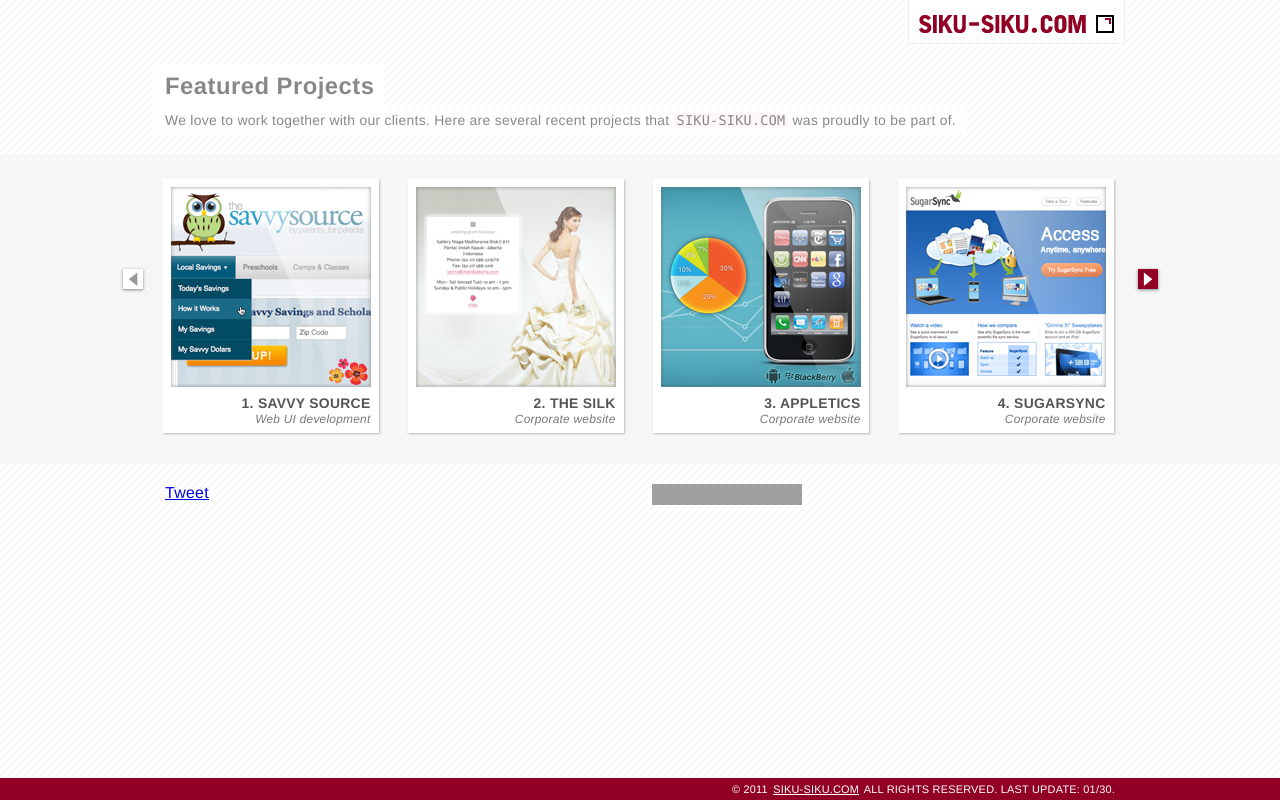
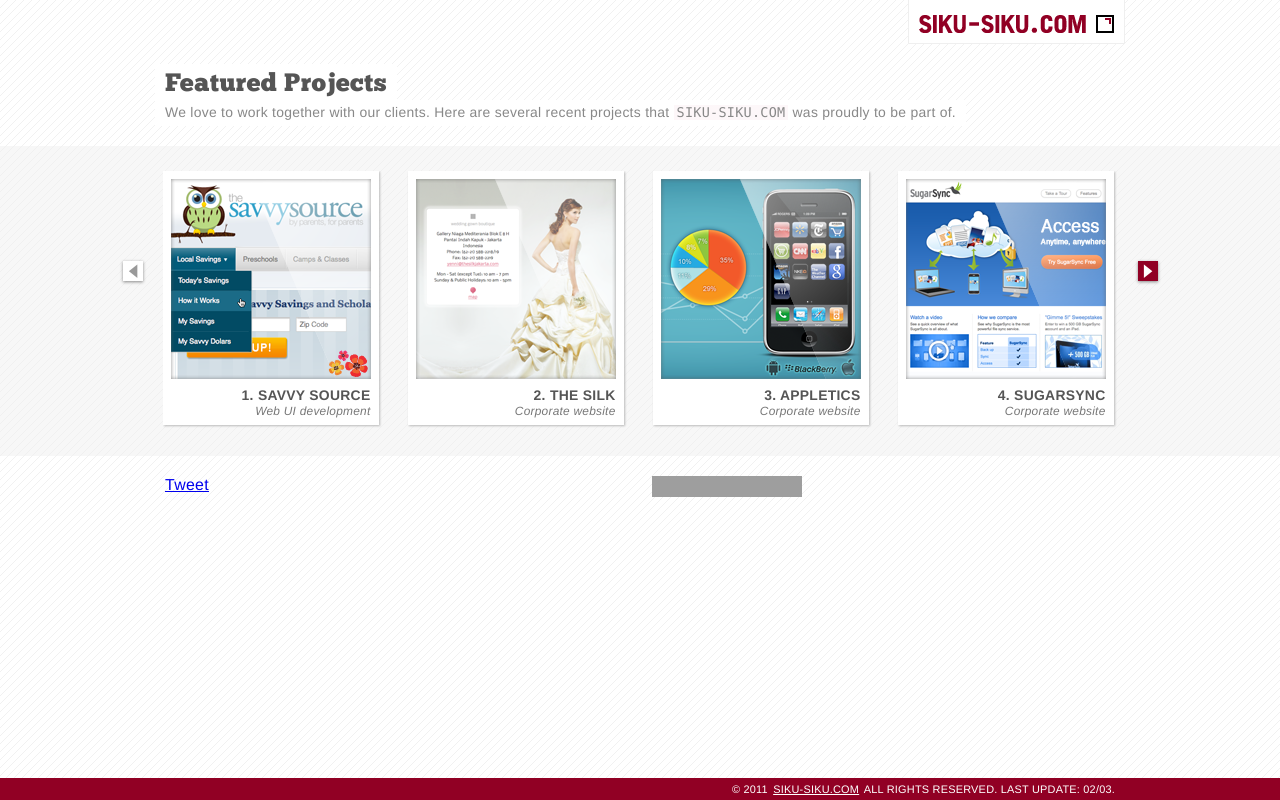
Before and after one commit to mulyadioey/Siku-Siku, a PHP site: page / in a window 1280 px wide. Run offline with PHP 8.4, Linux system fonts and the light colour scheme; some libraries are stand-ins or nearby versions; grey boxes are pictures that could not be loaded.

Commit message:
Added a non-standard font i.e. Chunk.

```diff
--- a/css/siku-siku.css
+++ b/css/siku-siku.css
@@ -56,6 +56,13 @@
 .clearfix { display: block; }
 /* End hide from IE-mac */
 
+/** --------------------------------------------------
+  * Fonts.
+  * -------------------------------------------------- */
+@font-face {
+	font-family: 'Chunk';
+	src: url(/plugins/font/chunk/Chunk.ttf);
+}
 
 /** --------------------------------------------------
   * Global
@@ -203,7 +210,10 @@
 		}
 
 		div#ss_body h1 span {
-			padding: 8px 10px;
+			padding: 8px 10px 3px;
+			color: #555;
+			font-family: 'Chunk', Helvetica, "Segoe UI", Arial, Verdana, sans-serif;
+			font-weight: normal;
 		}
 
 		div#ss_body p span {
--- a/index.html
+++ b/index.html
@@ -3,8 +3,8 @@
 <head>
 <meta http-equiv="Content-Type" content="text/html; charset=UTF-8" />
 <title>Siku-Siku.com Homepage</title>
-<meta name="description" content="Siku-Siku.com is a web design and development consultancy service based in Jakarta and San Francisco, striving to improve the web experience one site at a time." />
-<meta name="keywords" content="web design, web development, web experience, Jakarta, Indonesia" />
+<meta name="description" content="Siku-Siku.com is a web design and user interface development consultancy service based in Jakarta and San Francisco, striving to improve the web experience one site at a time." />
+<meta name="keywords" content="web design, web development, web experience, user interface, Jakarta, Indonesia, San Francisco" />
 <link rel="shortcut icon" href="/images/favicon.png" />
 <link type="text/css" rel="stylesheet" href="/css/siku-siku.css" media="screen" />
 <script type="text/javascript" src="/scripts/jquery.latest.js"></script>
@@ -53,7 +53,7 @@
                 <img class="highlight" src="/images/showcase-highlight.v2.png" />
             </li>
             <li>
-            	<img src="/images/showcase-the_silk.png" alt="Featured project - The Silk, corporate website" />
+            	<img src="/images/showcase-the_silk.png" alt="Featured project - The Silk Jakarta, corporate website" />
             	<div>
                		<h3>2. The Silk</h3>
                     <p>Corporate website</p>
@@ -100,12 +100,12 @@
 </div>
 <div id="ss_social">
 <div class="ss_social">
-    	<a href="http://twitter.com/share" class="twitter-share-button" data-text="A new exciting site about web design and development is coming soon!" data-count="horizontal" data-via="SikuSikuCom">Tweet</a><script type="text/javascript" src="http://platform.twitter.com/widgets.js"></script>
+    	<a href="http://twitter.com/share" class="twitter-share-button" data-url="http://www.siku-siku.com/" data-text="Siku-Siku.com: improving the web experience, one site at a time." data-count="horizontal" data-via="SikuSikuCom">Tweet</a><script type="text/javascript" src="http://platform.twitter.com/widgets.js"></script>
     	<iframe class="fblike" src="http://www.facebook.com/plugins/like.php?href=www.siku-siku.com&amp;layout=button_count&amp;show_faces=true&amp;width=150&amp;action=like&amp;font=lucida+grande&amp;colorscheme=light&amp;height=21" scrolling="no" frameborder="0" style="border:none; overflow:hidden; width:150px; height:21px;" allowTransparency="true"></iframe>
   	</div>
 </div>
 <div id="ss_footer">
-	<p>&copy; 2011 <a href="mailto:moey@siku-siku.com">Siku-Siku.com</a> All Rights Reserved. Last update: 01/30.</p>
+	<p>&copy; 2011 <a href="mailto:moey@siku-siku.com">Siku-Siku.com</a> All Rights Reserved. Last update: 02/03.</p>
 </div>
 </body>
 </html>
```
Also changed, not shown: plugins/font/chunk/Chunk.otf (added), plugins/font/chunk/Chunk.ttf (added).
